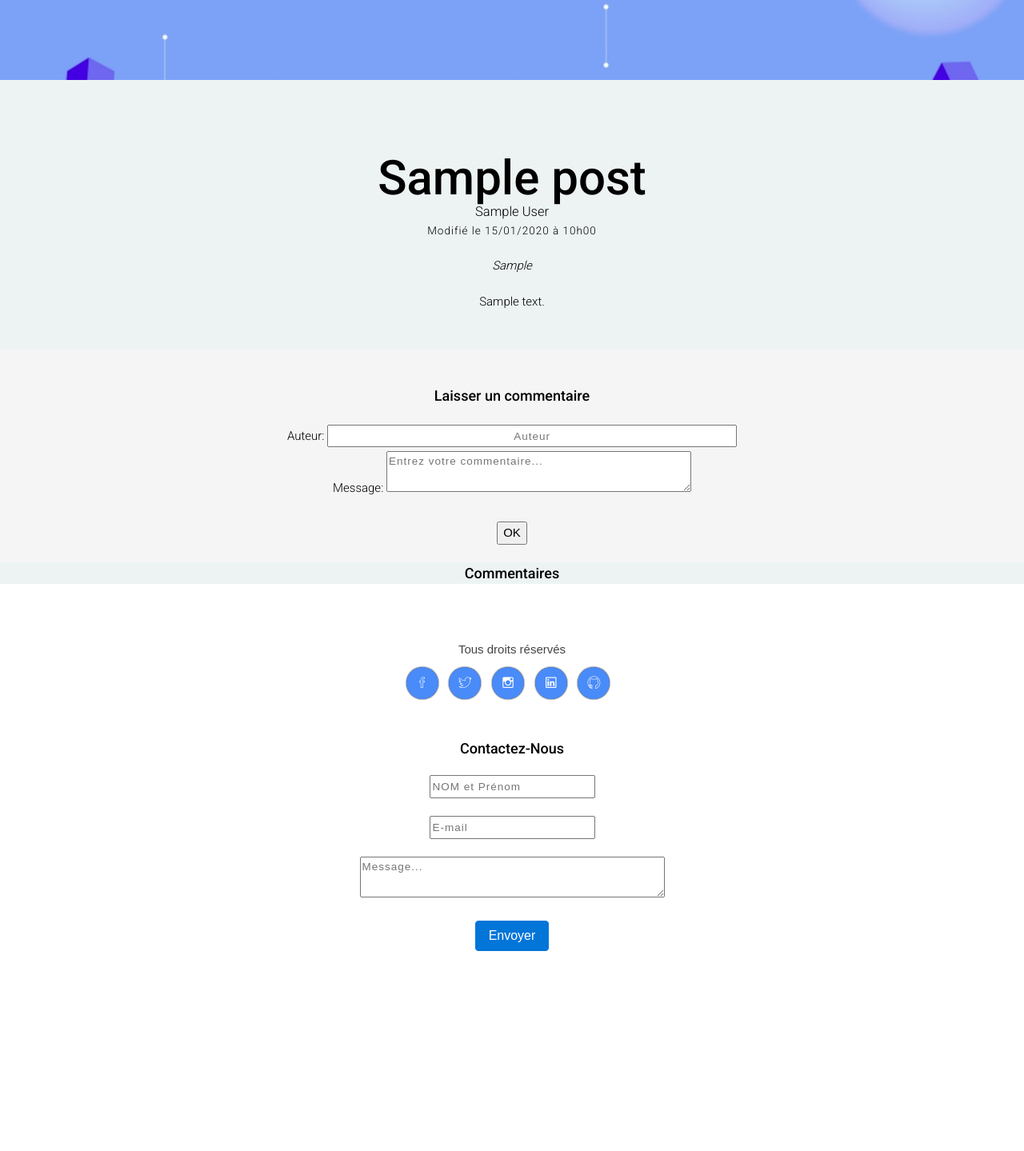
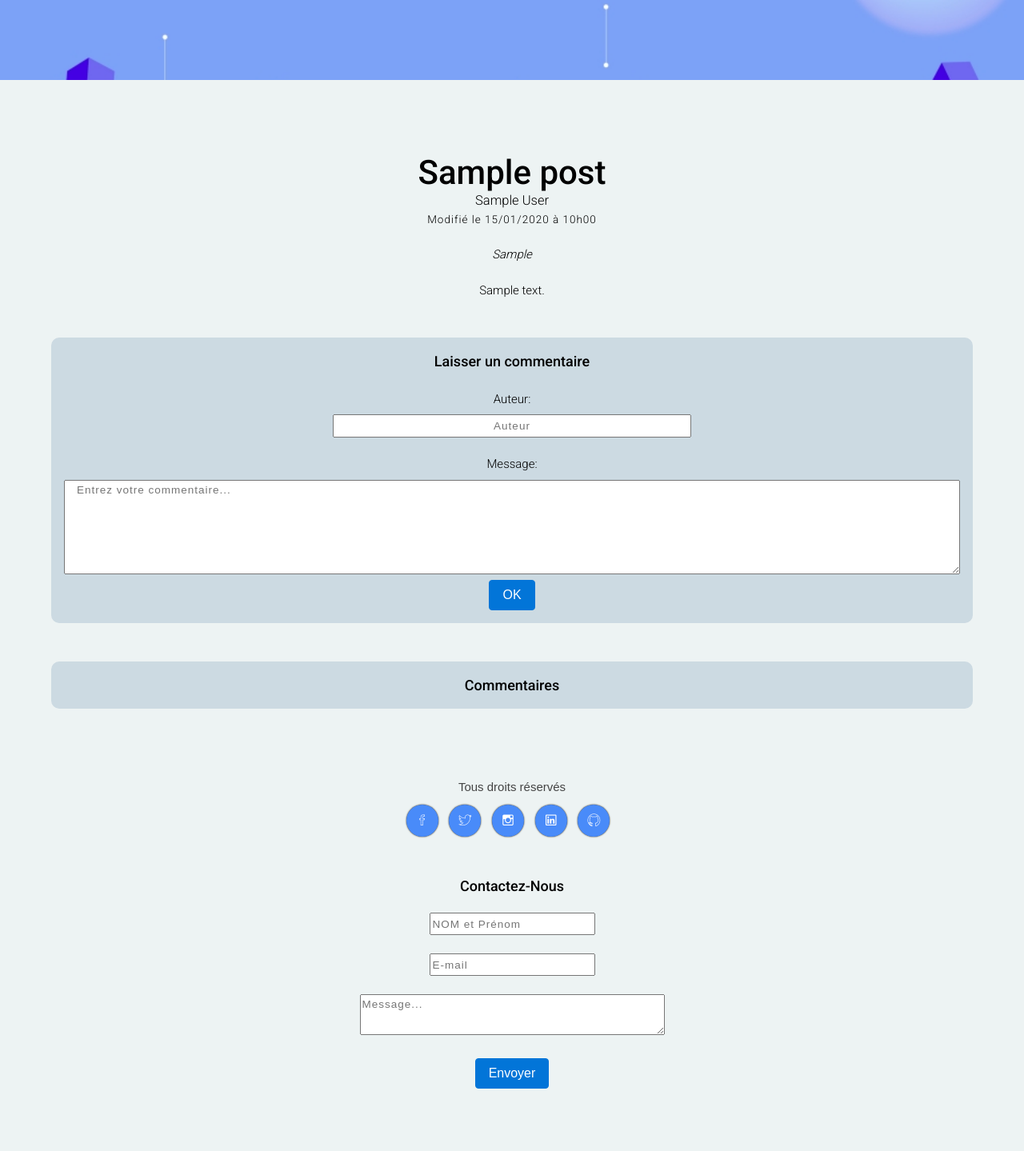
Before and after one commit to Durocortorum/Blog-TP5, a PHP site: a page that uses views/Template.php in a window 1280 px wide. Shown: the part 60-1499 px from the top of the page at 80% size. Before the commit the page ends 1249 px from the top, so only its background shows below. Run offline with PHP 8.4, Linux system fonts and the light colour scheme; tables that the repository leaves empty or names only in its code hold one stand-in row (values such as "Sample post"); some web fonts are replaced.

Commit message:
design modification viewOnePost.php

```diff
--- a/views/Template.php
+++ b/views/Template.php
@@ -67,11 +67,9 @@
 
 	<?= $content ?>
 
-	<footer>
-
-		<div class="container">
+	<footer style=" background-color:#EDF3F3">
+		<div class="container" style="width:80%; background-color:#EDF3F3">
 			<div class="row">
-
 				<div class="col-lg-12 col-md-6">
 					<div class="footer-section text-center">
 						<p>Tous droits réservés</p>
@@ -86,7 +84,6 @@
 
 					</div>
 				</div>
-
 				<div class="col-lg-12 col-md-6">
 					<div class="footer-section p-2 text-center">
 
@@ -100,10 +97,8 @@
 							<textarea name="message" placeholder="Message..." cols="40"></textarea><br><br>
 							<button class="submit-btn btn btn-primary shadow-sm" type="submit" name="form_button">Envoyer</button>
 						</form>
-
 					</div>
 				</div>
-
 			</div>
 		</div>
 	</footer>
--- a/views/viewOnePost.php
+++ b/views/viewOnePost.php
@@ -4,11 +4,11 @@
     </div>
     <br><br>
 
-    <section class="text-center p-5">
+    <section class="container text-center p-5">
         <?php if ($commPosted) {
             echo "<h4><i>(Commentaire soumis, en attente de validation !)</i></h4><br>";
         } ?>
-        <h1><b><?= $post->title() ?></b></h2>
+        <h2><b><?= $post->title() ?></b></h2>
         <h5><?= $post->author() ?></h3>
             <h6>Modifié le <?= $post->date() ?></h4><br>
 
@@ -24,12 +24,15 @@
                 </div>
     </section>
 
-    <section class="comment text-center" style="background-color:whitesmoke">
-        <br><br>
+    <section class="container text-center p-3" style="border-radius: 10px; width:90%; background-color:#ccdae2">
         <h4><b>Laisser un commentaire</b></h4>
         <form method="post" action="post&view=1&id=<?= $_GET['id'] ?> ">
             </br>
+            <div class="row">
+                <div class="col-12">
                     <label for="email">Auteur:</label>
+                </div>
+                <div class="col-12">
                     <?php
                     if (isset($_SESSION['id'])) {
                         echo '<i>' . $_SESSION['nom'] . ' ' . $_SESSION['prenom'] . '</i><br>';
@@ -47,20 +50,28 @@
                     }
                     ?>
                     </br>
+                </div>
+
+            </div>
+            <br />
+            <div class="row">
+                <div class="col-12">
                     <label for="contenu">Message:</label>
-            <textarea name="contenu" placeholder="Entrez votre commentaire..." cols="40"></textarea><br><br>
-
+                </div>
+                <div class="col-12">
+                    <textarea class="col-12" name="contenu" placeholder="Entrez votre commentaire..." rows="5"></textarea><br />
+                </div>
                 <input type="hidden" name="date" value="<?= date("Y-m-d H:i:s"); ?>">
                 <input type="hidden" name="newComm" value="true">
                 <input type="hidden" name="post_id" value="<?= $_GET['id']; ?>">
 
-            <input type="submit" name="form_button" value="OK">
-        </form><br>
+                <input class="btn btn-primary" style="margin-left:auto;margin-right: auto" type="submit" name="form_button" value="OK">
+        </form>
     </section>
 
-    <section class="text-center" style="background-color:floralsmoke">
+    <section class="container text-center mt-5 mb-3" style="border-radius: 10px; width:90%; background-color:#ccdae2">
 
-        <h4><b>Commentaires</b></h4>
+        <h4 class="p-3"><b>Commentaires</b></h4>
         <?php
         foreach ($commentaires as $commentaire) :
         ?>
```
Lines whose indentation alone changed are shown as unchanged.
